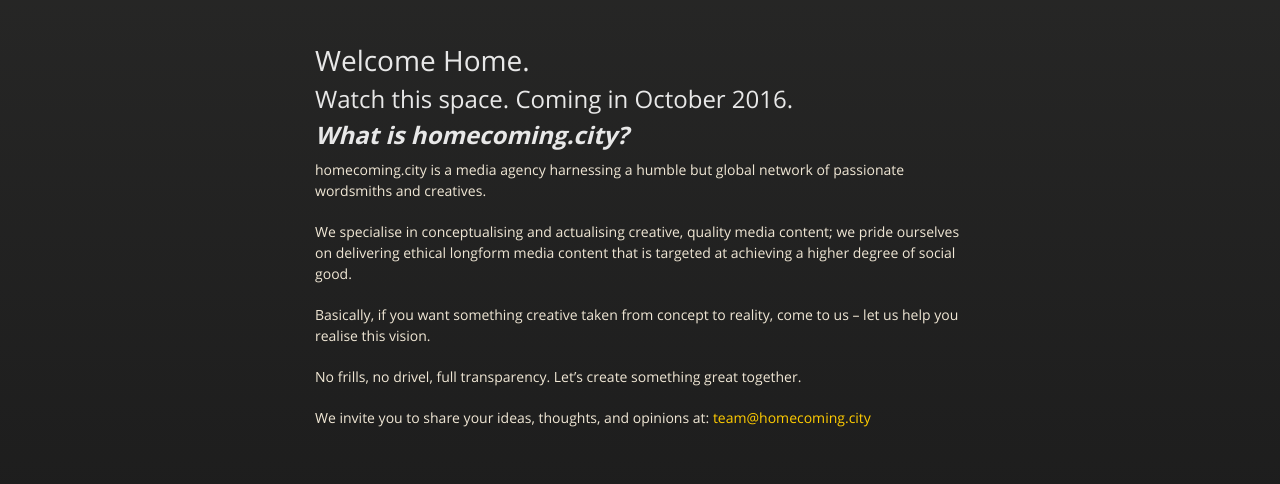
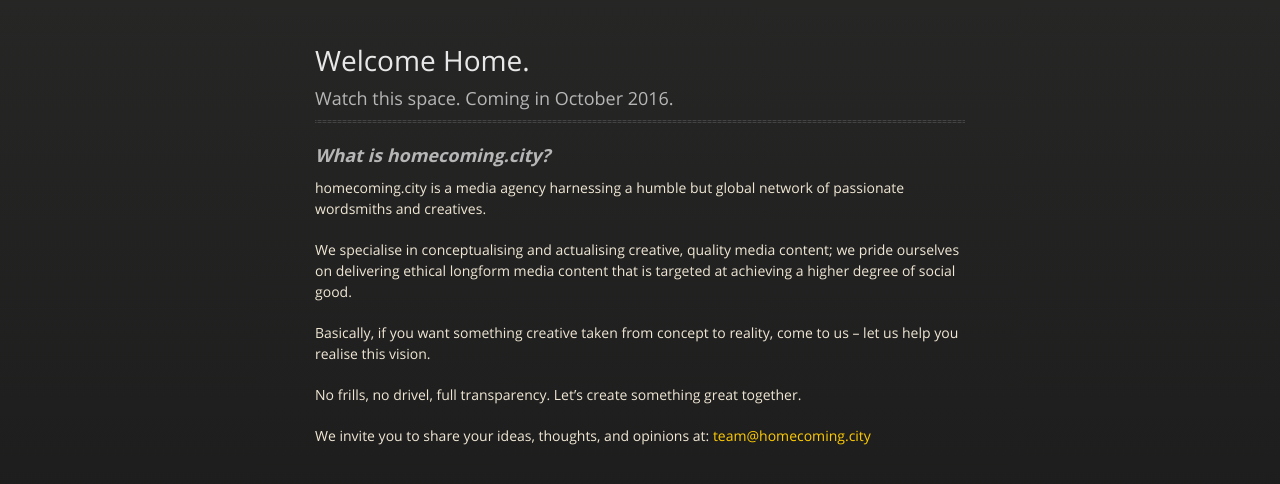
Before and after one commit to homecomingcity/hcmc.github.io, a website: page index.html in a window 1280 px wide. Shown: the part 226-710 px from the top of the page. Drawn offline with nearby package versions, Linux system fonts and the light colour scheme.

```diff
--- a/index.html
+++ b/index.html
@@ -41,12 +41,14 @@
         <h1>
 <a id="welcome-home" class="anchor" href="#welcome-home" aria-hidden="true"><span aria-hidden="true" class="octicon octicon-link"></span></a>Welcome Home.</h1>
 
-<h2>
-<a id="watch-this-space-coming-in-october-2016" class="anchor" href="#watch-this-space-coming-in-october-2016" aria-hidden="true"><span aria-hidden="true" class="octicon octicon-link"></span></a>Watch this space. Coming in October 2016.</h2>
+<h3>
+<a id="watch-this-space-coming-in-october-2016" class="anchor" href="#watch-this-space-coming-in-october-2016" aria-hidden="true"><span aria-hidden="true" class="octicon octicon-link"></span></a>Watch this space. Coming in October 2016.</h3>
 
-<h2>
+<hr>
+
+<h3>
 <a id="what-is-homecomingcity" class="anchor" href="#what-is-homecomingcity" aria-hidden="true"><span aria-hidden="true" class="octicon octicon-link"></span></a><strong><em>What is homecoming.city?</em></strong>
-</h2>
+</h3>
 
 <p>homecoming.city is a media agency harnessing a humble but global network of passionate wordsmiths and creatives. </p>
 
--- a/params.json
+++ b/params.json
@@ -1,6 +1,6 @@
 {
   "name": "homecoming.city",
   "tagline": "Exploring Worlds, Coming Home.",
-  "body": "# Welcome Home.\r\n\r\n## Watch this space. Coming in October 2016.\r\n\r\n## **_What is homecoming.city?_**\r\nhomecoming.city is a media agency harnessing a humble but global network of passionate wordsmiths and creatives. \r\n\r\nWe specialise in conceptualising and actualising creative, quality media content; we pride ourselves on delivering ethical longform media content that is targeted at achieving a higher degree of social good.\r\n\r\nBasically, if you want something creative taken from concept to reality, come to us – let us help you realise this vision. \r\n\r\nNo frills, no drivel, full transparency. Let’s create something great together. \r\n\r\nWe invite you to share your ideas, thoughts, and opinions at: [team@homecoming.city](mailto:team@homecoming.city?subject=Hello homecoming)",
+  "body": "# Welcome Home.\r\n\r\n### Watch this space. Coming in October 2016.\r\n\r\n---\r\n\r\n### **_What is homecoming.city?_**\r\n\r\nhomecoming.city is a media agency harnessing a humble but global network of passionate wordsmiths and creatives. \r\n\r\nWe specialise in conceptualising and actualising creative, quality media content; we pride ourselves on delivering ethical longform media content that is targeted at achieving a higher degree of social good.\r\n\r\nBasically, if you want something creative taken from concept to reality, come to us – let us help you realise this vision. \r\n\r\nNo frills, no drivel, full transparency. Let’s create something great together. \r\n\r\nWe invite you to share your ideas, thoughts, and opinions at: [team@homecoming.city](mailto:team@homecoming.city?subject=Hello homecoming)",
   "note": "Don't delete this file! It's used internally to help with page regeneration."
 }
```
